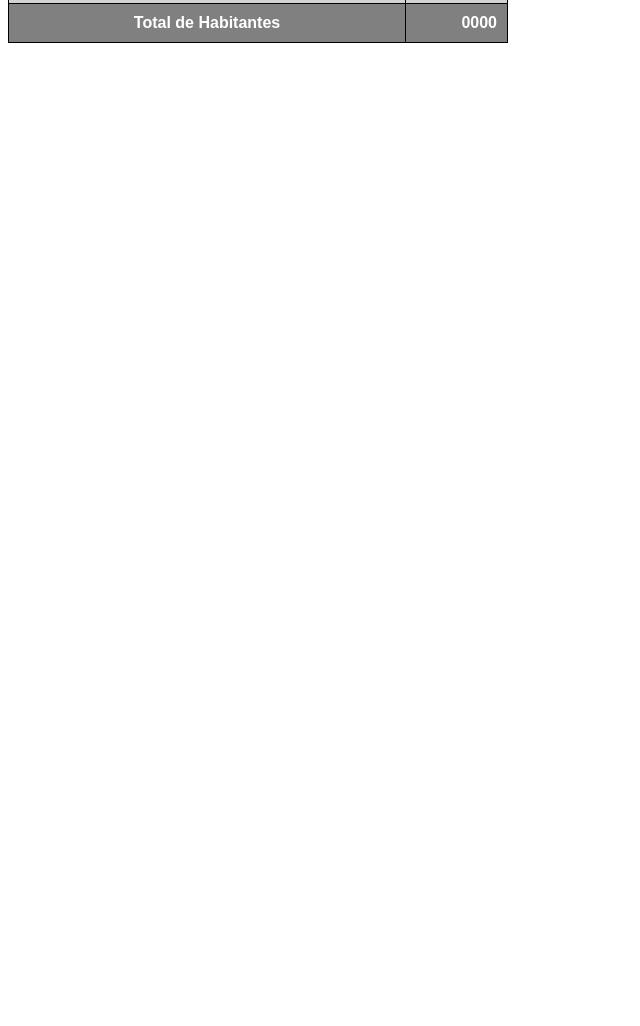
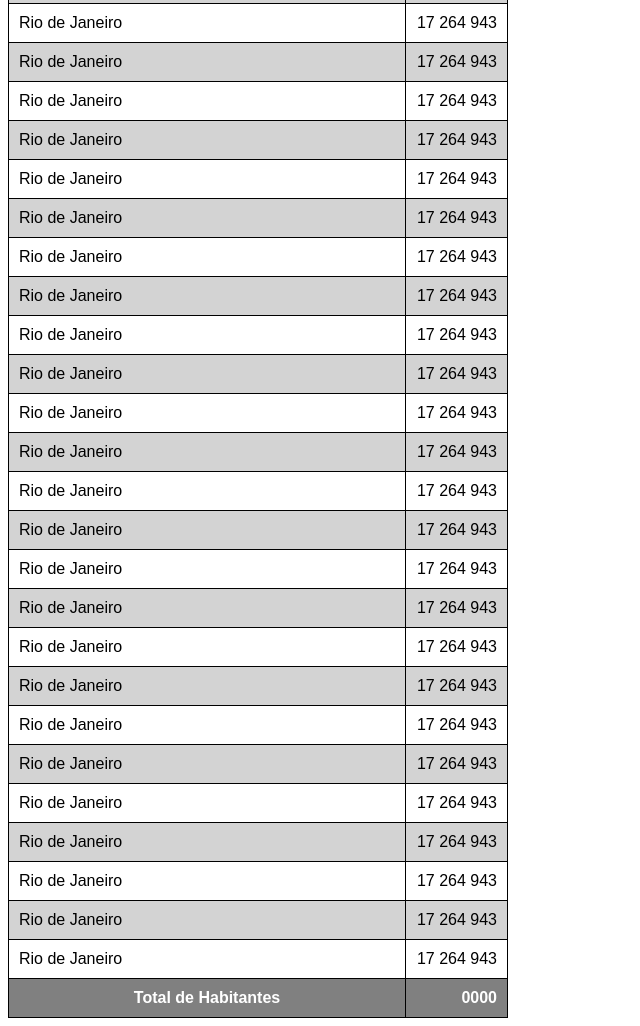
Before and after one commit to JonathanAlbefaro/html-css, a plain HTML site: page exercícios/ex023/tabela002.html in a window 1280 px wide. Shown: the part 320-1346 px from the top of the page, without its empty margins (0-640 px from the left). Before the commit the page ends 800 px from the top, so only its background shows below. Drawn offline with Linux system fonts and the light colour scheme.

Commit message:
fazendo mais tabelas

```diff
--- a/exercícios/ex023/tabela002.html
+++ b/exercícios/ex023/tabela002.html
@@ -19,11 +19,18 @@
         table{
             width: 500px;
             border-collapse: collapse;
+            position: relative; /*Obrigatório ser relative para fixar algo.*/
         }
 
         td, th{
             border: 1px solid black;
             padding: 10px;
+        }
+
+        thead > tr > th{
+            position: sticky; /*também necessário para fixar o conteúdo sempre.*/
+            top: -1px;  /*deixar o top -1px vai deixar seu conteúdo sempre fixo na parte de cima do seu site*/
+            background-color: gray;
         }
 
         thead, tfoot{
@@ -82,6 +89,106 @@
                 <td>Rio de Janeiro</td>
                 <td class="num">17 264 943</td>
                </tr>
+                  <tr>
+                <td>Rio de Janeiro</td>
+                <td class="num">17 264 943</td>
+               </tr>
+                  <tr>
+                <td>Rio de Janeiro</td>
+                <td class="num">17 264 943</td>
+               </tr>
+                  <tr>
+                <td>Rio de Janeiro</td>
+                <td class="num">17 264 943</td>
+               </tr>
+                  <tr>
+                <td>Rio de Janeiro</td>
+                <td class="num">17 264 943</td>
+               </tr>
+                  <tr>
+                <td>Rio de Janeiro</td>
+                <td class="num">17 264 943</td>
+               </tr>
+                  <tr>
+                <td>Rio de Janeiro</td>
+                <td class="num">17 264 943</td>
+               </tr>
+                  <tr>
+                <td>Rio de Janeiro</td>
+                <td class="num">17 264 943</td>
+               </tr>
+                  <tr>
+                <td>Rio de Janeiro</td>
+                <td class="num">17 264 943</td>
+               </tr>
+                  <tr>
+                <td>Rio de Janeiro</td>
+                <td class="num">17 264 943</td>
+               </tr>
+                  <tr>
+                <td>Rio de Janeiro</td>
+                <td class="num">17 264 943</td>
+               </tr>
+                  <tr>
+                <td>Rio de Janeiro</td>
+                <td class="num">17 264 943</td>
+               </tr>
+                  <tr>
+                <td>Rio de Janeiro</td>
+                <td class="num">17 264 943</td>
+               </tr>
+                  <tr>
+                <td>Rio de Janeiro</td>
+                <td class="num">17 264 943</td>
+               </tr>
+                  <tr>
+                <td>Rio de Janeiro</td>
+                <td class="num">17 264 943</td>
+               </tr>
+               <tr>
+                <td>Rio de Janeiro</td>
+                <td class="num">17 264 943</td>
+               </tr>
+               <tr>
+                <td>Rio de Janeiro</td>
+                <td class="num">17 264 943</td>
+               </tr>
+               <tr>
+                <td>Rio de Janeiro</td>
+                <td class="num">17 264 943</td>
+               </tr>
+               <tr>
+                <td>Rio de Janeiro</td>
+                <td class="num">17 264 943</td>
+               </tr>
+               <tr>
+                <td>Rio de Janeiro</td>
+                <td class="num">17 264 943</td>
+               </tr>
+               <tr>
+                <td>Rio de Janeiro</td>
+                <td class="num">17 264 943</td>
+               </tr>
+               <tr>
+                <td>Rio de Janeiro</td>
+                <td class="num">17 264 943</td>
+               </tr>
+               <tr>
+                <td>Rio de Janeiro</td>
+                <td class="num">17 264 943</td>
+               </tr>
+               <tr>
+                <td>Rio de Janeiro</td>
+                <td class="num">17 264 943</td>
+               </tr>
+               <tr>
+                <td>Rio de Janeiro</td>
+                <td class="num">17 264 943</td>
+               </tr>
+               <tr>
+                <td>Rio de Janeiro</td>
+                <td class="num">17 264 943</td>
+               </tr>
             </tbody>
             <tfoot>
                 <tr>
```
Also changed, not shown: exercícios/ex023/tabela003.html (+38 -0 lines), exercícios/ex023/tabela004.html (added, +52 -0 lines), exercícios/ex023/tabela005.html (added, +49 -0 lines), exercícios/ex023/tabela006.html (added, +76 -0 lines).
